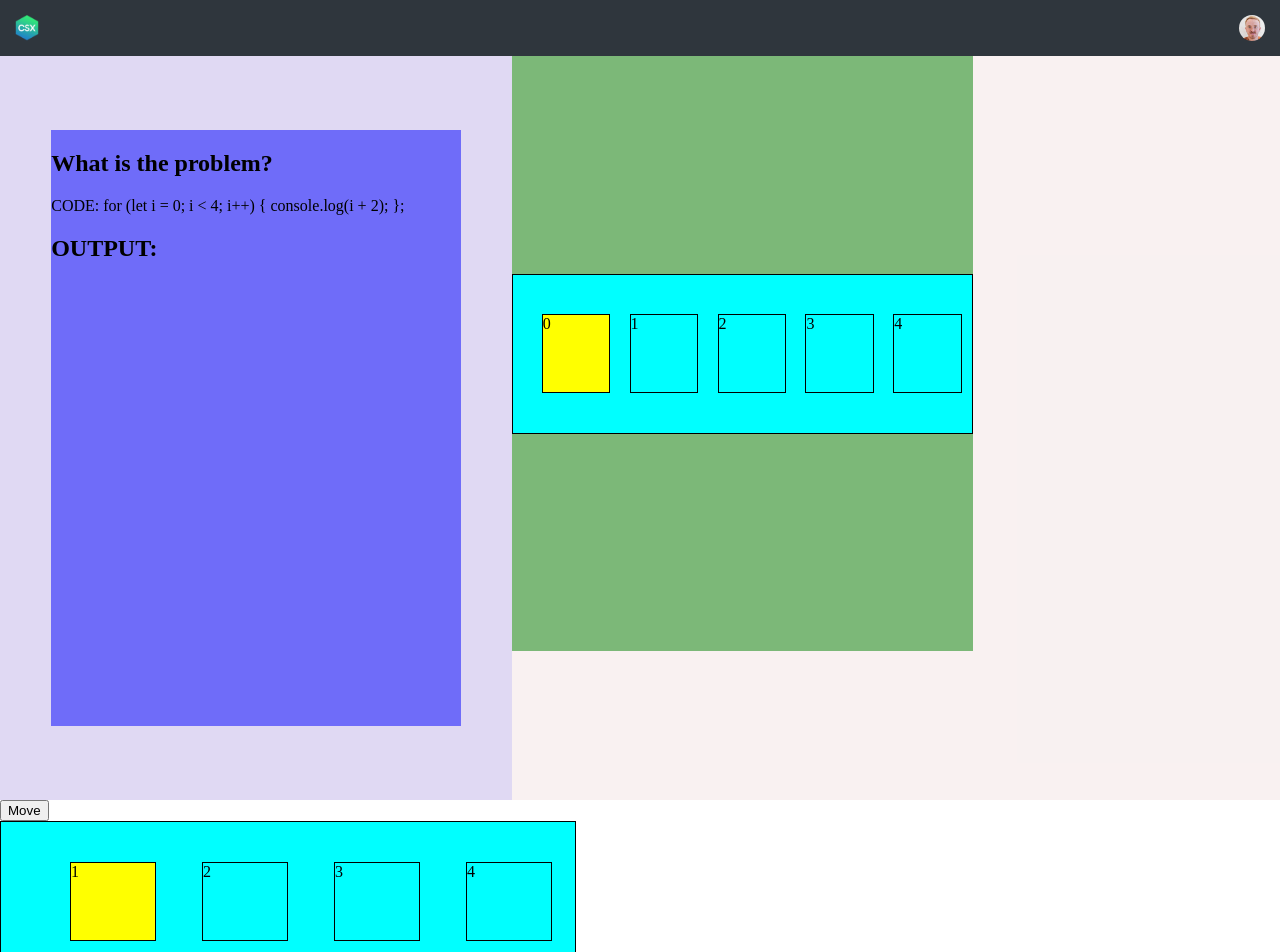
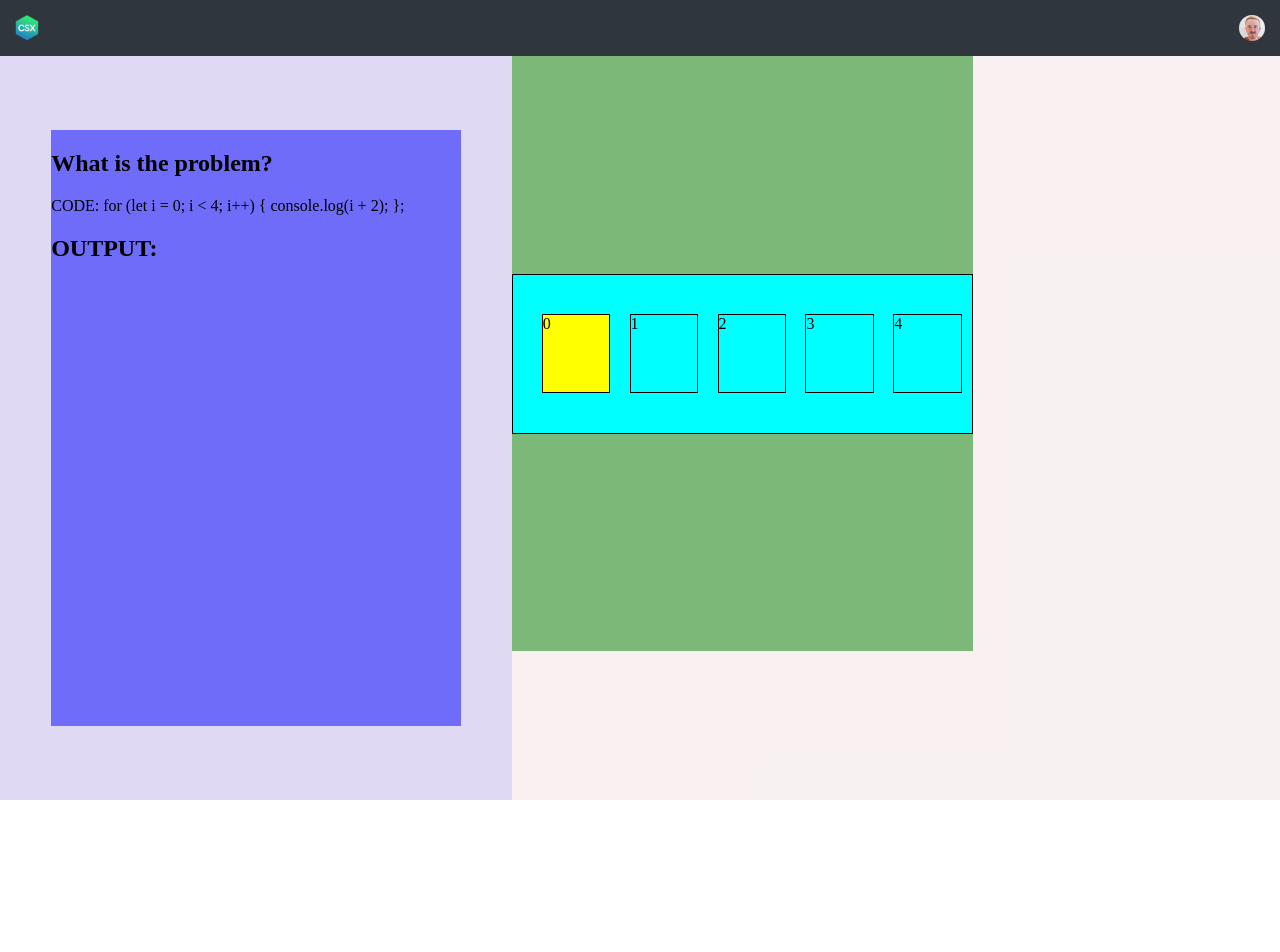
Before and after one commit to TheGoblinSharks/Scratch-Project, a React (Vite) app: page / in a window 1280 px wide. Shown: the top 952 px of the page. After the commit the page ends 800 px from the top, so only its background shows below. Built offline with nearby package versions, Linux system fonts and the light colour scheme.

Commit message:
logans branch merge

```diff
--- a/src/App.jsx
+++ b/src/App.jsx
@@ -1,4 +1,4 @@
-import { useState } from 'react'
+// import { useState } from 'react'
 import NavBar from './components/navBar';
 import LeftMainContainer from './components/MainContainers/LeftMainContainer';
 import RightMainContainer from './components/MainContainers/RightMainContainer';
@@ -6,18 +6,6 @@ import RightMainContainer from './components/MainContainers/RightMainContainer';
 import ArrayContainer from './components/ArrayContainer';
 
 function App() {
-  const [currentIndex, setCurrentIndex] = useState(0);
-  const arrayData = [1, 2, 3, 4];
-  const handleButtonClick = () => {
-    setCurrentIndex((prevIndex) => {
-      if (prevIndex < arrayData.length - 1) {
-        return prevIndex + 1;
-      } else {
-        return 0;
-      }
-    });
-  };
-
   return (
     <>
      <div>
@@ -27,10 +15,6 @@ function App() {
         <RightMainContainer/>
       </div>
 
-
-
-      <button onClick={handleButtonClick}>Move</button>
-      <ArrayContainer arrayData={arrayData} currentIndex={currentIndex} />
     </div>
     </>
   )
```
